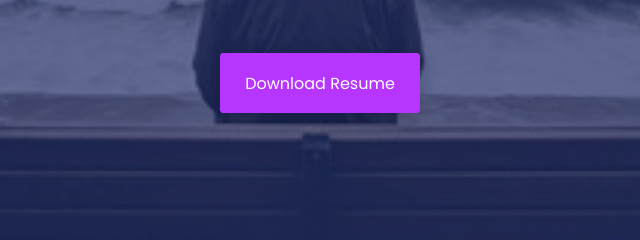
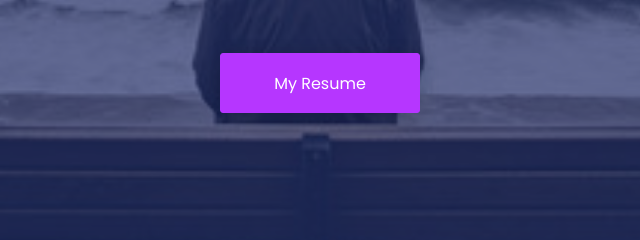
Before and after one commit to Jayasurya11/portfolio, a plain HTML site: page index.html in a window 1280 px wide. Shown: the part 547-787 px from the top of the page, 320-960 px from the left. Drawn offline with nearby package versions, Linux system fonts and the light colour scheme.

Commit message:
Drive Resume Change

```diff
--- a/index.html
+++ b/index.html
@@ -107,7 +107,7 @@
 						<div class="header-text">
 							<h2>hi <span>,</span> i am <br> Jayasurya <br> Elangovan <span>.</span>   </h2>
 							<p>Passionate Full Stack Developer</p>
-							<a  href="https://drive.google.com/file/d/1ZosmyHIT4RSYkQRxDkCotW9YYuksqNoQ/view?usp=sharing" target="_blank"  download>download resume</a>
+							<a  href="https://drive.google.com/file/d/1xQuj1iDJ5CgnFlSn-hdkPon6CPa8phH6/view?usp=drivesdk" target="_blank"  download>My Resume</a>
 
 
 						</div><!--/.header-text-->
```
